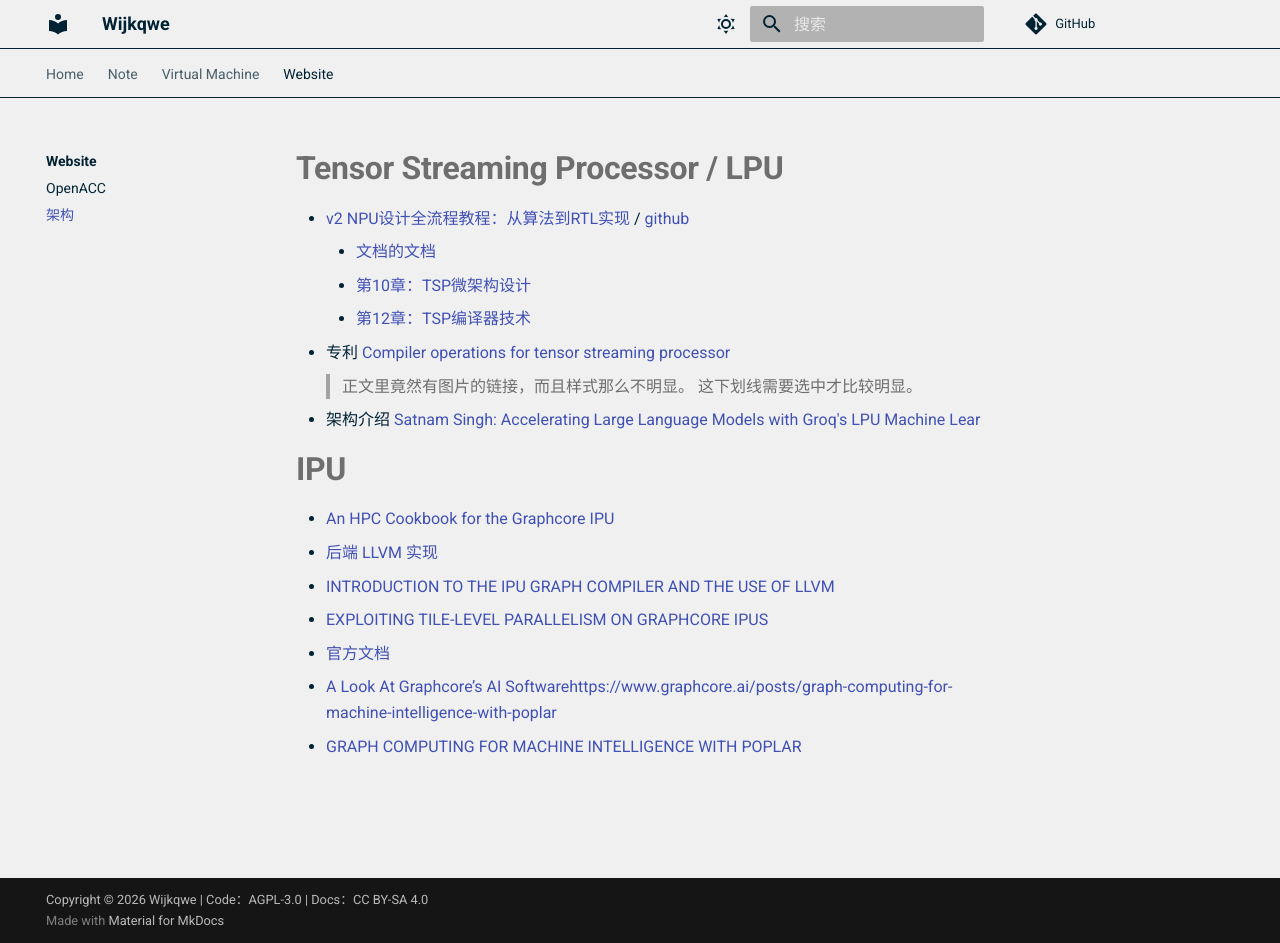
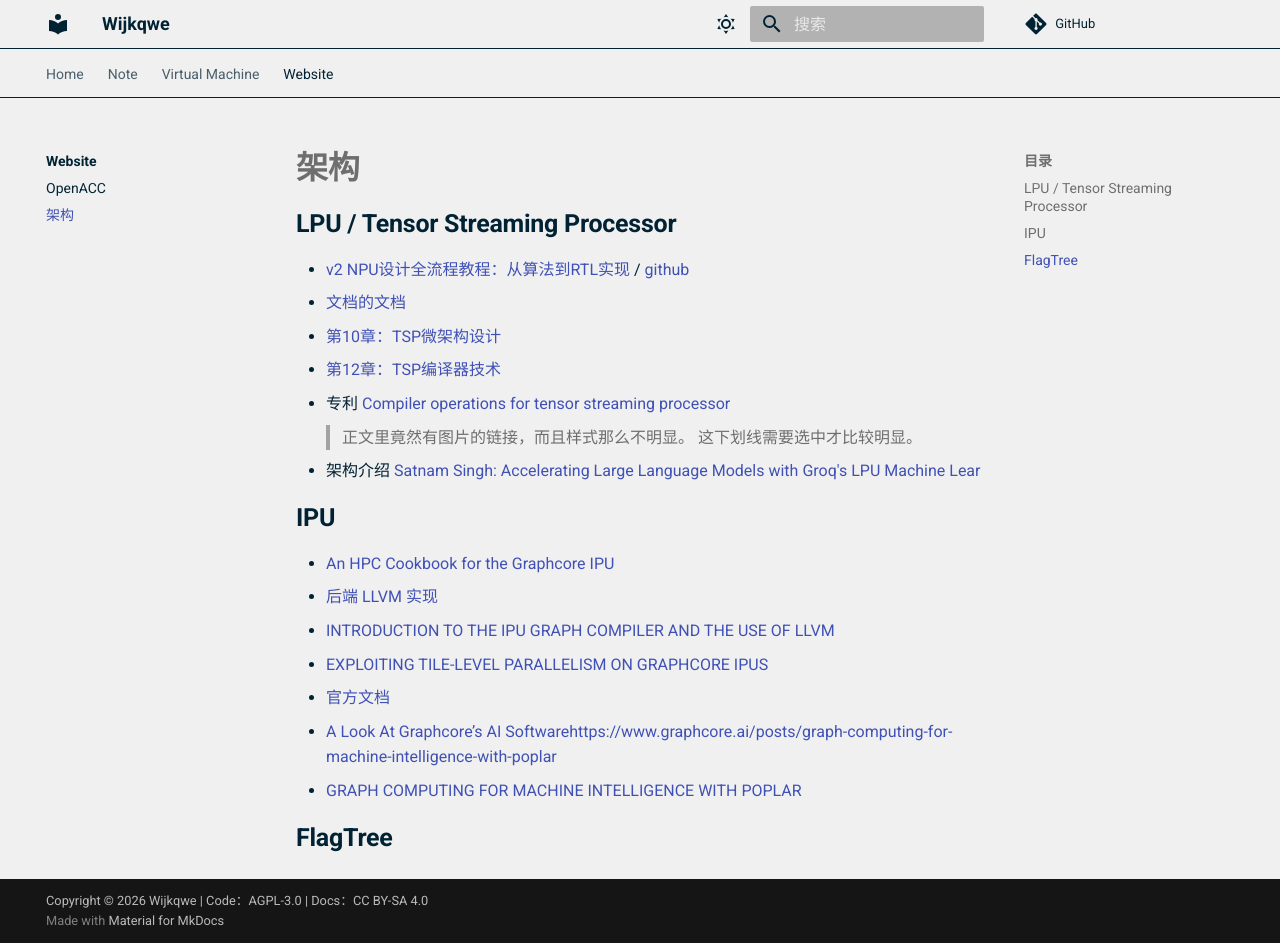
Before and after one commit to Wijkqwe/Wijkqwe.github.io, an MkDocs documentation site: the page built from docs/website/untitled.md, in a window 1280 px wide and 943 px high. Built offline with MkDocs 1.6.1 and Material for MkDocs 9.7.7, drawn with Linux system fonts in a browser that asks for light colours; comment, search, counter and statistics services are not loaded.

Commit message:
[website]

```diff
--- a/docs/website/untitled.md
+++ b/docs/website/untitled.md
@@ -1,15 +1,15 @@
-# Tensor Streaming Processor / LPU
+## LPU / Tensor Streaming Processor
 
 - [v2 NPU设计全流程教程：从算法到RTL实现](https://zsc.github.io/v2_npu_tutorial/) / [github](https://github.com/zsc/v2_npu_tutorial)
-    - [文档的文档](https://deepwiki.com/zsc/v2_npu_tutorial/4-dataflow-architecture-(groq-tsp-case-study))
-    - [第10章：TSP微架构设计](https://zsc.github.io/v2_npu_tutorial/chapter10.html)
-    - [第12章：TSP编译器技术](https://zsc.github.io/v2_npu_tutorial/chapter12.html)
+  - [文档的文档](https://deepwiki.com/zsc/v2_npu_tutorial/4-dataflow-architecture-(groq-tsp-case-study))
+  - [第10章：TSP微架构设计](https://zsc.github.io/v2_npu_tutorial/chapter10.html)
+  - [第12章：TSP编译器技术](https://zsc.github.io/v2_npu_tutorial/chapter12.html)
 - 专利 [Compiler operations for tensor streaming processor](https://patents.google.com/patent/US20230359584A1/en)
   > 正文里竟然有图片的链接，而且样式那么不明显。
   > 这下划线需要选中才比较明显。
 - 架构介绍 [Satnam Singh: Accelerating Large Language Models with Groq's LPU Machine Lear](https://www.youtube.com/watch?v=_VrAhB4mCfM)
 
-# IPU
+## IPU
 
 - [An HPC Cookbook for the Graphcore IPU](https://github.com/UoB-HPC/ipu-hpc-cookbook)
 - [后端 LLVM 实现](https://github.com/graphcore/llvm-project-fork)
@@ -18,3 +18,5 @@
 - [官方文档](https://docs.graphcore.ai/projects/ipu-programmers-guide/en/latest/ipu_introduction.html)
 - [A Look At Graphcore’s AI Softwarehttps://www.graphcore.ai/posts/graph-computing-for-machine-intelligence-with-poplar](https://cambrian-ai.com/a-look-at-graphcores-ai-software/)
 - [G‌R‍A‍P‌‍H C‍O‍MP‌U‌TING FO‍R‌ MA‌C‌HINE INTELLIG‍ENC‍E WITH P‌O‌P‌LA‌R](https://www.graphcore.ai/posts/graph-computing-for-machine-intelligence-with-poplar)
+
+## FlagTree
```
